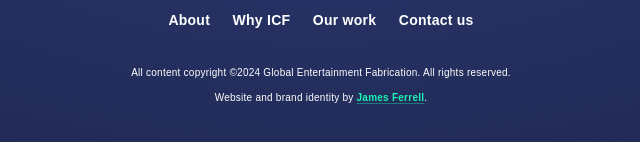
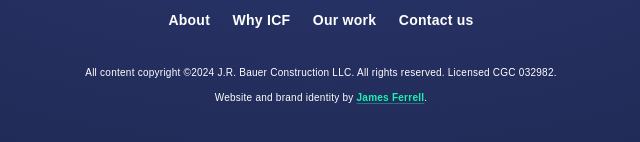
Before and after one commit to perpetualgrimace/jrbauerconstruction.com, an Astro site: page / in a window 1280 px wide. Shown: the part 3657-3799 px from the top of the page, 319-959 px from the left. Built offline with nearby package versions, Linux system fonts and the light colour scheme; Astro itself is replaced by a stand-in of ours; a web font is replaced by a local one.

Commit message:
fixes footer

```diff
--- a/src/components/layout/Footer.astro
+++ b/src/components/layout/Footer.astro
@@ -15,7 +15,7 @@ const currYear =  new Date().getFullYear();
 	</a>
 	<NavLinks isFooter />
   <p class="footer-colophon u-font-xs u-mb-xs">
-    All content copyright ©2024{currYear === 2024 ? "" : `-${currYear}`} Global Entertainment Fabrication. All rights reserved.
+    All content copyright ©2024{currYear === 2024 ? "" : `-${currYear}`} J.R. Bauer Construction LLC. All rights reserved. Licensed CGC 032982.
   </p>
   <p class="footer-colophon u-font-xs">
     Website and brand identity by <a href="https://jamesferrell.me" target="_blank">James Ferrell</a>.
```
